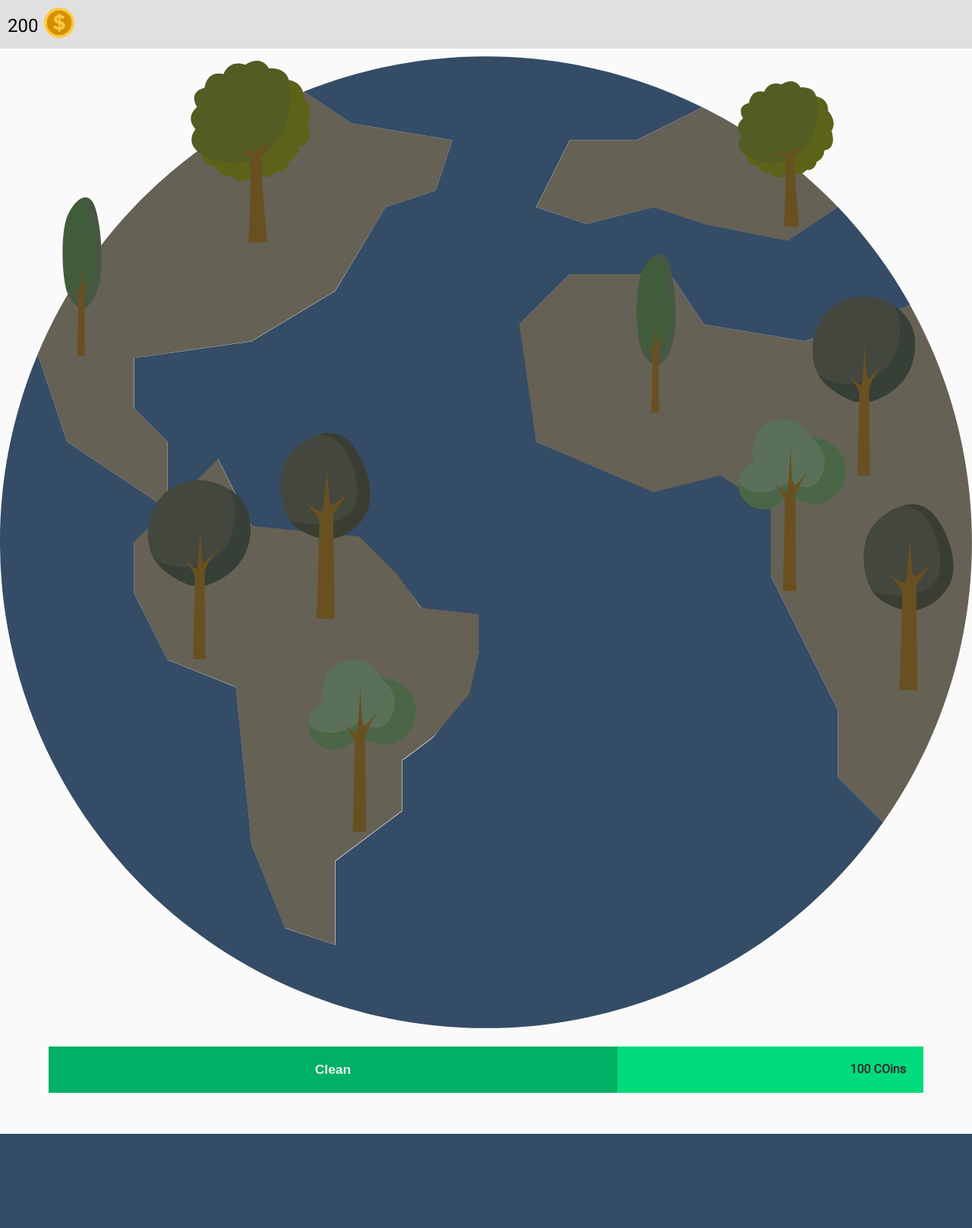
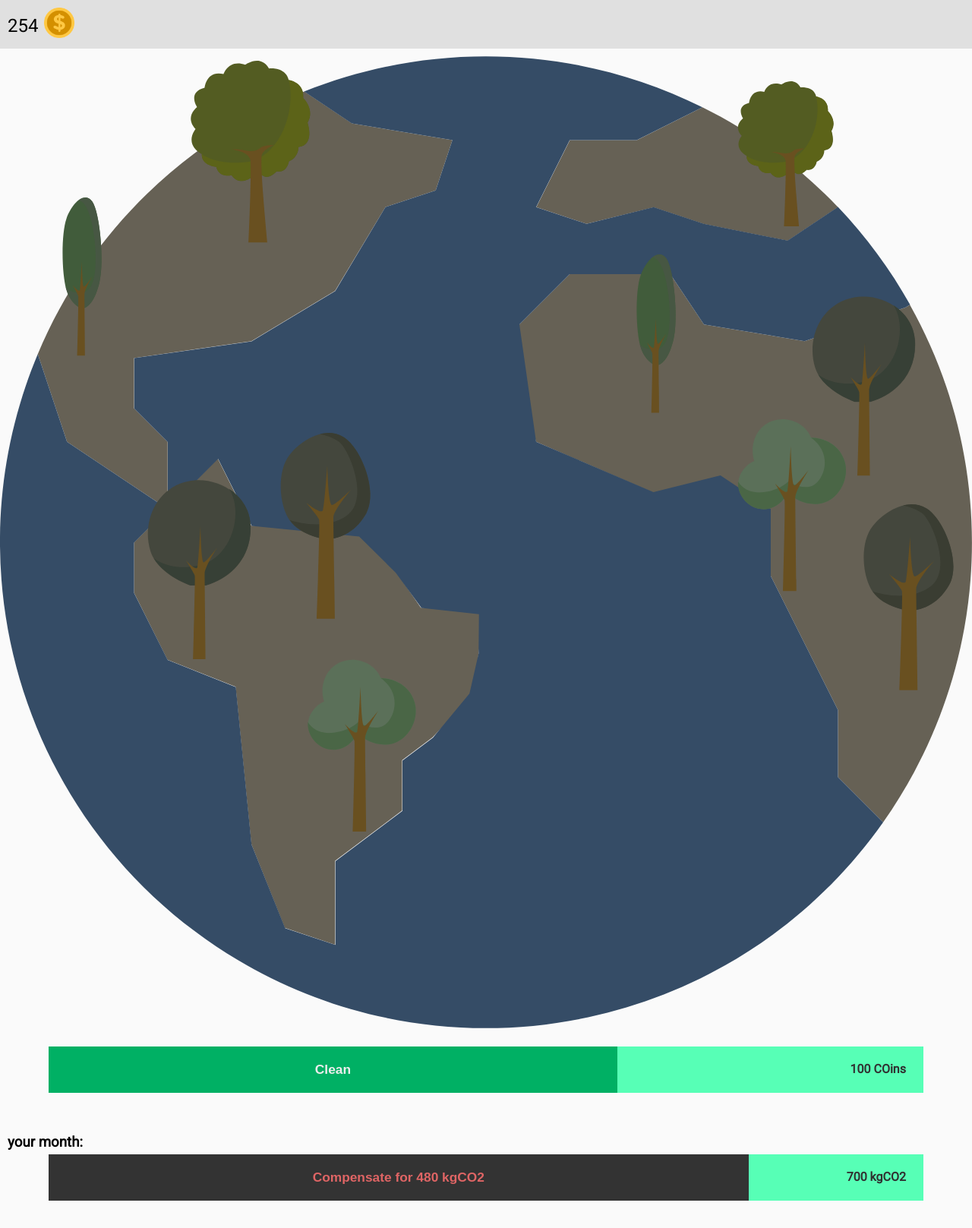
Before and after one commit to manoletre/sciencehackbest, a Node server app: page / in a window 1280 px wide. Shown: the whole page at 76% size. Before the commit the page ends 1493 px from the top, so only its background shows below. Run offline with Node 20, Linux system fonts and the light colour scheme.

Commit message:
compensate

```diff
--- a/public/css/style.css
+++ b/public/css/style.css
@@ -1,6 +1,5 @@
   body {
       background-color: #fafafa;
-      cursor: pointer;
       padding: 0;
       margin: 0;
   }
@@ -41,9 +40,9 @@
       margin-bottom: 20px;
   }
 
-  div#clean {
+  div#clean, #co2emissions{
     width: 90%;
-    background-color: #00db7c;
+    background-color: #57ffb6;
     margin: 0 auto;
     font-family: 'Roboto';
   }
@@ -55,6 +54,12 @@
     padding: 20px 0;
     color: #eee;
     font-size: 13pt;
+  }
+
+  #co2emissions button {
+    background-color: #333333;
+    color: #df6565;
+    width: 80%;
   }
 
   #note {
@@ -82,3 +87,11 @@
       margin-bottom: 10px;
       padding: 10px;
   }
+
+  h3 {
+      margin: 0;
+      margin-bottom: 5px;
+      margin-left: 10px;
+      padding: 0;
+      font-family: 'Roboto';
+  }
--- a/public/js/home_anim.js
+++ b/public/js/home_anim.js
@@ -1,5 +1,6 @@
 let state = 0;
 const max = 2;
+let coins = 254;
 
 let states = {
     0: {
@@ -71,10 +72,10 @@ let states = {
 }
 
 function betterWorld() {
-    if (state == max) {
-        alert('cannot buy anymore');
-    }
+    if (coins >= 100) {
         state++;
+        coins -= 100;
+        $('#coins_amount').html(coins);
         $('.st0').css('fill', states[state].st0);
         $('.st1').css('fill', states[state].st1);
         $('.st2').css('fill', states[state].st2);
@@ -90,6 +91,7 @@ function betterWorld() {
         $('.st12').css('fill', states[state].st12);
         $('.st13').css('fill', states[state].st13);
     }
+}
 
 function track() {
     window.open("/track","_self")
--- a/views/index.jade
+++ b/views/index.jade
@@ -8,7 +8,7 @@ html
     script(src='../js/jquery.svg.js')
   body
 div#coins_banner
-    span#coins_amount 200
+    span#coins_amount 254
     img(src='../img/coin.png', width='40px')
 // ?xml version="1.0" encoding="utf-8"?
 // Generator: Adobe Illustrator 22.1.0, SVG Export Plug-In . SVG Version: 6.00 Build 0)
@@ -279,5 +279,15 @@ svg(version='1.1', xmlns='http://www.w3.org/2000/svg', xmlns:xlink='http://www.w
     br
     br
 
+    h3 your month:
+    #co2emissions
+        button(onclick='betterWorld()')
+            b Compensate for 480 kgCO2
+        span#note
+            b 700 kgCO2
+
+    br
+    br
+
     //button#letstrack(onclick='track()')
         b Track
```
Lines whose indentation alone changed are shown as unchanged.
